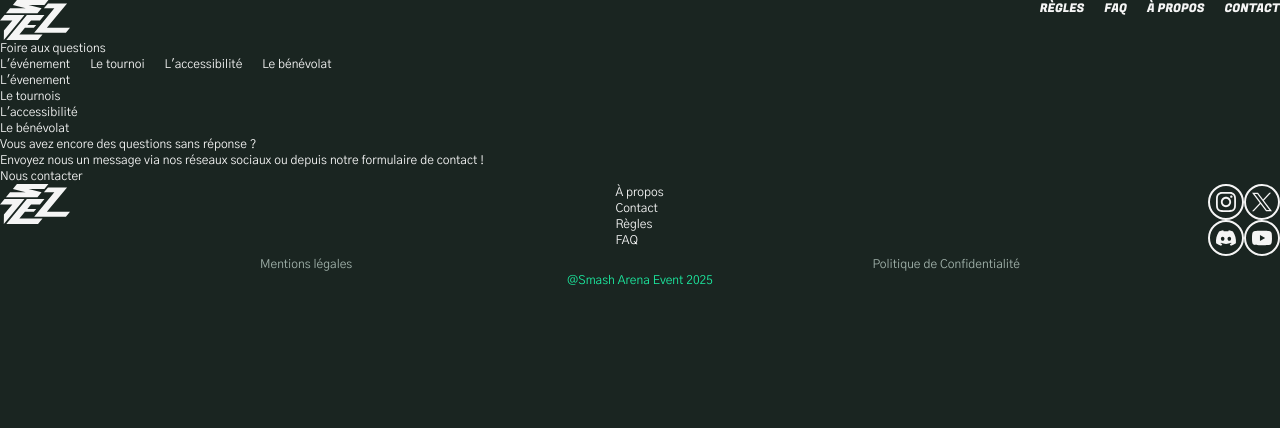
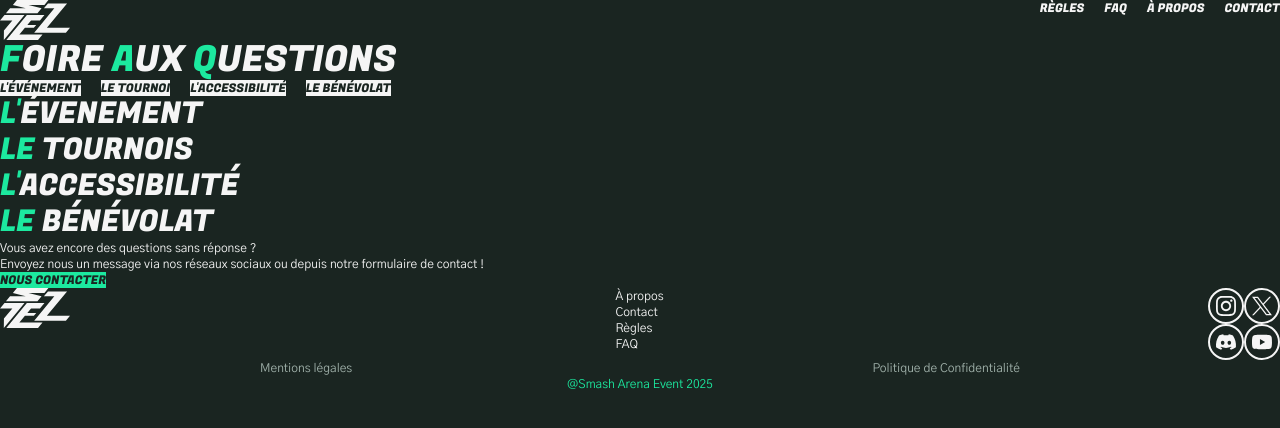
Before and after one commit to SmashArenaEvent/site_vitrine_SAE_2025, a Vue app: page /faq in a window 1280 px wide. Shown: the top 428 px of the page. Built offline with nearby package versions, Linux system fonts and the light colour scheme.

Commit message:
Mise en forme page FAQ

```diff
--- a/src/pages/faq.vue
+++ b/src/pages/faq.vue
@@ -3,49 +3,49 @@
 
 </script>
 <template>
-    <h1>Foire aux questions</h1>
+    <h1 class="font-fugaz-one uppercase text-4xl"><span class="text-Tonic">F</span>oire <span class="text-Tonic">a</span>ux <span class="text-Tonic">q</span>uestions</h1>
     <nav class="flex flex-wrap gap-5">
-        <a href="#event">
+        <a class="bg-Blanc" href="#event">
             <button>
-                <p>L'événement</p>
+                <p class="text-Noir font-fugaz-one uppercase text-xs">L'événement</p>
             </button>
         </a>
-        <a href="#tournoi">
+        <a class="bg-Blanc" href="#tournoi">
             <button>
-                <p>Le tournoi</p>
+                <p class="text-Noir font-fugaz-one uppercase text-xs">Le tournoi</p>
             </button>
         </a>
-        <a href="#accessible">
+        <a class="bg-Blanc" href="#accessible">
             <button>
-                <p>L'accessibilité</p>
+                <p class="text-Noir font-fugaz-one uppercase text-xs">L'accessibilité</p>
             </button>
         </a>
-        <a href="#benevole">
+        <a class="bg-Blanc" href="#benevole">
             <button>
-                <p>Le bénévolat</p>
+                <p class="text-Noir font-fugaz-one uppercase text-xs">Le bénévolat</p>
             </button>
         </a>
     </nav>
     <article id="event">
-        <h2>L'évenement</h2>
+        <h2 class="font-fugaz-one uppercase text-3xl"><span class="text-Tonic">L'</span>évenement</h2>
         <!--Cards-->
     </article>
     <article id="tournoi">
-        <h2>Le tournois</h2>
+        <h2 class="font-fugaz-one uppercase text-3xl"><span class="text-Tonic">Le</span> tournois</h2>
         <!--Cards-->
     </article>
     <article id="accessible">
-        <h2>L'accessibilité</h2>
+        <h2 class="font-fugaz-one uppercase text-3xl"><span class="text-Tonic">L'</span>accessibilité</h2>
         <!--Cards-->
     </article>
     <article id="benevole">
-        <h2>Le bénévolat</h2>
+        <h2 class="font-fugaz-one uppercase text-3xl"><span class="text-Tonic">Le</span> bénévolat</h2>
         <!--Cards-->
     </article>
     <p>Vous avez encore des questions sans réponse ?<br/>Envoyez nous un message via nos réseaux sociaux ou depuis notre formulaire de contact !</p>
     <RouterLink to="/contact">
-        <button>
-            <p>Nous contacter</p>
+        <button class="bg-Tonic">
+            <p class="text-Noir font-fugaz-one uppercase text-xs">Nous contacter</p>
         </button>
     </RouterLink>
 </template>
```
